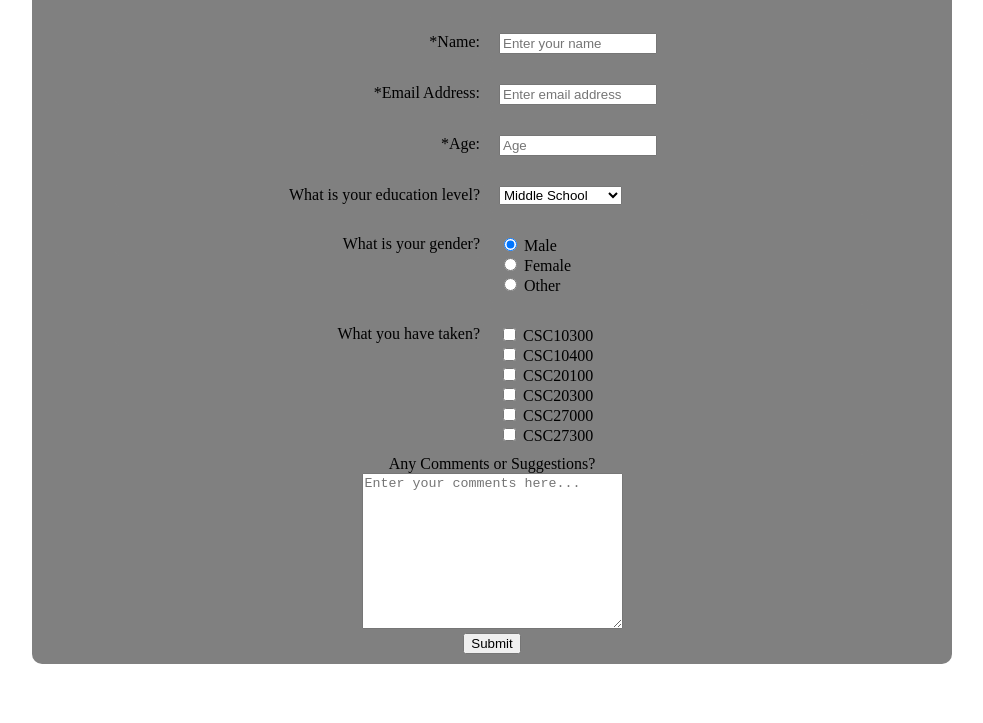
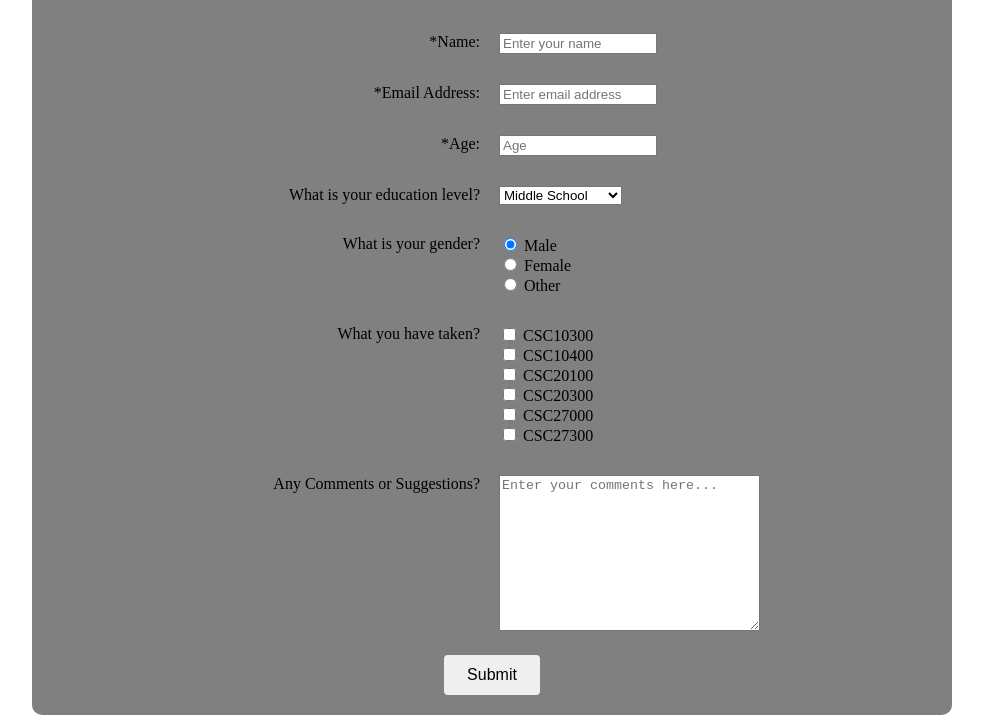
Before and after one commit to csc473s2019-webdev/hw3-p5-practice-with-html-css-forms-albert6051, a plain HTML site: page index.html in a window 1280 px wide. Shown: the part 129-852 px from the top of the page, without its empty margins (148-1131 px from the left). Before the commit the page ends 801 px from the top, so only its background shows below. Drawn offline with Linux system fonts and the light colour scheme.

Commit message:
some css update for textarea and button

```diff
--- a/index.html
+++ b/index.html
@@ -33,6 +33,14 @@
             text-align: left;
             width: 40%;
             vertical-align: middle;
+        }
+        #submit {
+            border-radius: 4px;
+            font-size: 1em;
+            height: 40px;
+            width: 96px;
+            margin: 10px;
+            border: 0px solid;
         }
     </style>
 </head>
@@ -96,8 +104,13 @@
                 <input type="checkbox" name="class6" value="CSC273"> CSC27300<br>
             </div>
             <br>
-            <label for="comment-label">Any Comments or Suggestions? </label> <br>
-            <textarea name="" id="" cols="30" rows="10" placeholder="Enter your comments here..."></textarea><br>
+            <div class="left">
+                <label for="comment-label">Any Comments or Suggestions? </label> <br>
+            </div>
+            <div class="right">
+                <textarea name="" id="" cols="30" rows="10" placeholder="Enter your comments here..."></textarea>
+            </div>
+            <br>
             <input type="button" id="submit" value="Submit">
         </form>
     </div>
```
